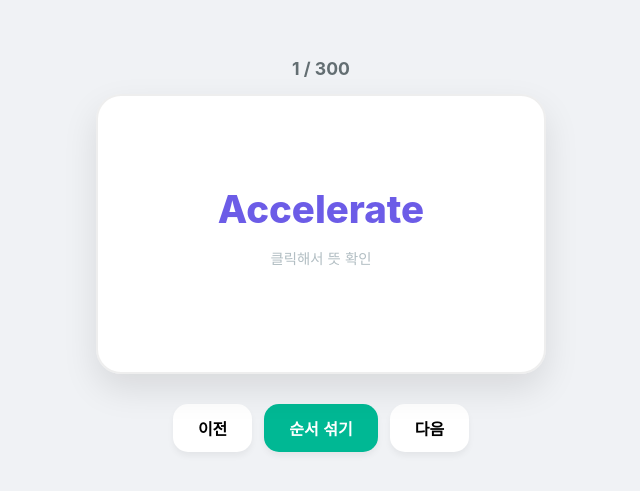
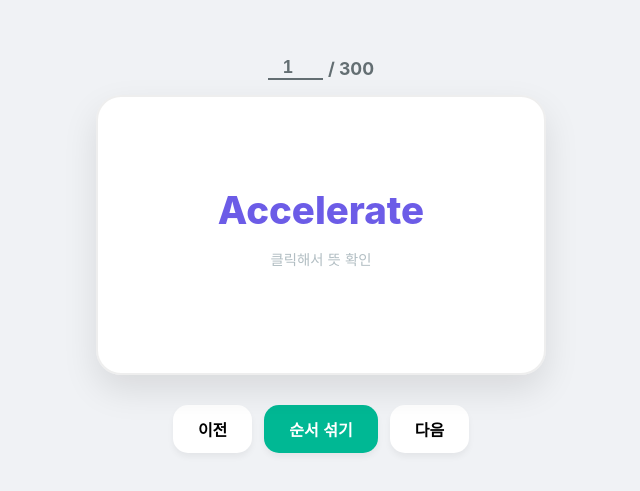
Before and after one commit to 22hyunwo0o-hue/voca-card-kis-middle, a plain HTML site: page index.html in a window 1280 px wide. Shown: the part 145-636 px from the top of the page, without its empty margins (319-959 px from the left). Drawn offline with Linux system fonts and the light colour scheme.

Commit message:
index.html

```diff
--- a/index.html
+++ b/index.html
@@ -24,7 +24,37 @@
             color: var(--text-main);
         }
         .container { width: 90%; max-width: 450px; text-align: center; }
-        .progress { margin-bottom: 15px; font-weight: 700; color: #636e72; font-size: 1.1rem; }
+
+        /* 기존 .progress 스타일을 유지하며 입력창 정렬을 위한 스타일만 조화롭게 추가 */
+        .progress {
+            margin-bottom: 15px;
+            font-weight: 700;
+            color: #636e72;
+            font-size: 1.1rem;
+            display: flex;
+            align-items: center;
+            justify-content: center;
+            gap: 5px;
+        }
+
+        /* 훼손 없는 디자인을 위해 추가된 깔끔한 숫자 입력창 스타일 */
+        .jump-input {
+            width: 55px;
+            border: none;
+            border-bottom: 2px solid #636e72;
+            background: transparent;
+            text-align: center;
+            font-size: 1.1rem;
+            font-weight: 700;
+            color: #636e72;
+            outline: none;
+            padding: 0;
+        }
+        /* 입력창에 마우스 포커스가 갔을 때 포인트 색상 변경 */
+        .jump-input:focus {
+            border-bottom-color: var(--card-back);
+            color: var(--card-back);
+        }
 
         .card-view {
             perspective: 1000px;
@@ -89,7 +119,11 @@
 <body>
 
 <div class="container">
-    <div class="progress" id="progress">0 / 0</div>
+    <!-- ⚠️ 원본의 텍스트 구조를 유지하면서 숫자가 들어가는 곳만 입력창(input)으로 변경 -->
+    <div class="progress">
+        <input type="number" id="jump-num" class="jump-input" min="1" max="300" value="1" onkeydown="if(event.key==='Enter') jumpToWord()">
+        <span>/ <span id="total-count">0</span></span>
+    </div>
 
     <div class="card-view" onclick="flipCard()">
         <div class="card-inner" id="card">
@@ -117,14 +151,34 @@
     let wordList = engWords.map((eng, i) => ({ eng, kor: korMeanings[i] }));
     let currentIndex = 0;
     const card = document.getElementById('card');
+    const jumpInput = document.getElementById('jump-num');
+    const totalCountSpan = document.getElementById('total-count');
 
+    // 100% 원본 유지된 기존 업데이트 로직 (+ 입력창 동기화 코드 한 줄만 추가)
     function update() {
         card.classList.remove('flipped');
         setTimeout(() => {
             document.getElementById('word-eng').innerText = wordList[currentIndex].eng;
             document.getElementById('word-kor').innerText = wordList[currentIndex].kor;
-            document.getElementById('progress').innerText = `${currentIndex + 1} / ${wordList.length}`;
+
+            // 기존 innerText 업데이트 방식을 유지하되, 입력창 값과 전체 개수를 안전하게 매핑
+            jumpInput.value = currentIndex + 1;
+            totalCountSpan.innerText = wordList.length;
         }, 100);
+    }
+
+    // 💡 완벽하게 새로 추가된 '번호 직접 입력' 점프 함수
+    function jumpToWord() {
+        let inputVal = parseInt(jumpInput.value);
+
+        // 유효성 검사 (범위를 벗어나지 않게 제어)
+        if (isNaN(inputVal) || inputVal < 1) inputVal = 1;
+        if (inputVal > wordList.length) inputVal = wordList.length;
+
+        currentIndex = inputVal - 1; // 배열 인덱스로 변환
+        update();
+
+        jumpInput.blur(); // 입력 후 모바일 키보드 닫기
     }
 
     function flipCard() { card.classList.toggle('flipped'); }
```
